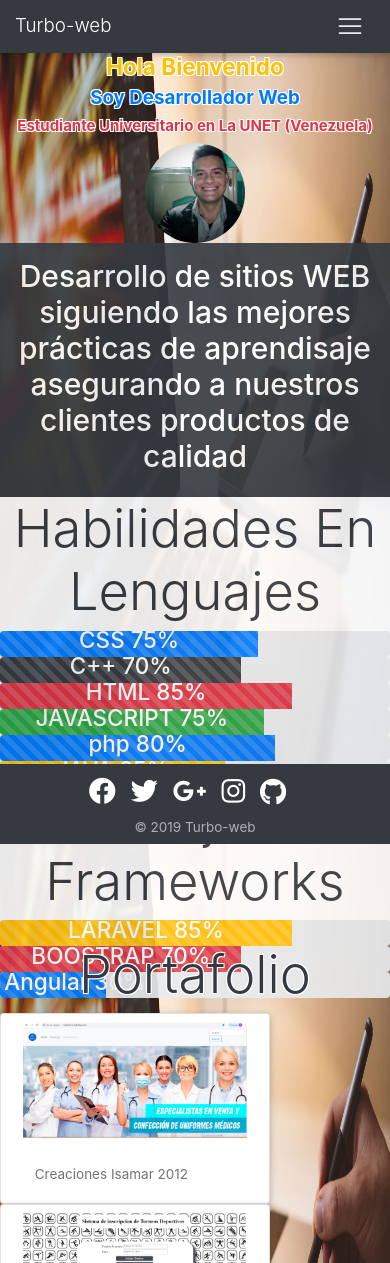
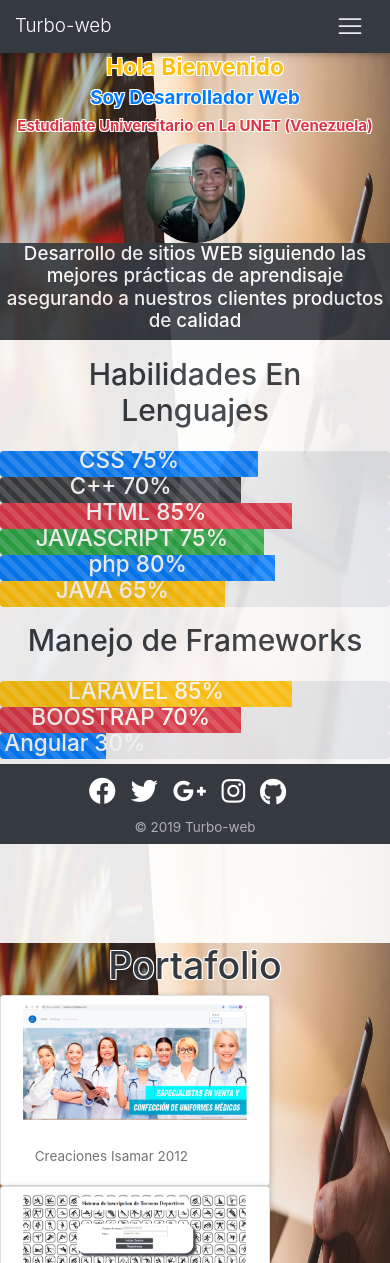
Before and after one commit to Alexanderwags/web_personal, a plain HTML site: page index.html in a window 390 px wide. Shown: the top 1263 px of the page. Drawn offline with nearby package versions, Linux system fonts and the light colour scheme.

Commit message:
version movil ajustes

```diff
--- a/index.html
+++ b/index.html
@@ -97,13 +97,19 @@
 
         </div>
         <div class="d-block d-md-none">
-           <h4>Desarrollo de  sitios WEB siguiendo las mejores prácticas de aprendisaje asegurando a nuestros clientes productos de calidad</h4>
+           <h5 class="w3-animate-zoom" style="color: white;">Desarrollo de  sitios WEB siguiendo las mejores prácticas de aprendisaje asegurando a nuestros clientes productos de calidad</h5>
 
         </div>
 
       </div>
     </div>
-      <h3 class="text-dark display-4 w3-animate-zoom">Habilidades En Lenguajes</h3>
+    <div class="container-fluid ">
+
+      <div class="row ">
+      <h3 class="text-center text-dark d-none  d-md-block col-md-12 display-4 w3-animate-zoom ">Habilidades En Lenguajes</h3>
+       <h1 class="text-center text-dark d-block d-sm-none col-12   w3-animate-zoom">Habilidades En Lenguajes</h1>
+    </div>
+  </div>
 
         <div class="progress" style="height:26px">
          <div class="progress-bar progress-bar-striped active w3-animate-zoom bg-primary" id="CSS" role="progressbar" aria-valuenow="30" aria-valuemin="30" aria-valuemax="100" style="width: 10%;" >
@@ -139,9 +145,13 @@
          </div>
        </div>
 
+  <div class="container-fluid ">
+      <div class="row ">
 
-
-    <h3 class="text-dark display-4 w3-animate-zoom">Manejo de Frameworks</h3>
+    <h3 class="text-center text-dark d-none d-md-block col-md-12 display-4 w3-animate-zoom">Manejo de Frameworks</h3>
+    <h1 class="text-center text-dark d-block d-sm-none col-12  w3-animate-zoom">Manejo de Frameworks</h1>
+    </div>
+  </div>
         <div class="progress" style="height:26px">
          <div class="progress-bar progress-bar-striped active w3-animate-zoom bg-warning" id="LARAVEL" role="progressbar" aria-valuenow="30" aria-valuemin="30" aria-valuemax="100" style="width: 10%;" >
            <h4>LARAVEL 85%</h4>
@@ -172,19 +182,19 @@
 
             <h1 class="text-center display-2 text-dark  d-none d-md-block f col-md-12 w3-animate-zoom" >Portafolio</h1>
 
-            <h1 class="text-center display-4 text-dark  d-block d-md-none col-md-12 w3-animate-zoom" >Portafolio</h1>
+            <h1 class="text-center  text-dark  d-block d-md-none col-md-12 w3-animate-zoom" >Portafolio</h1>
 
         </div>
         <div class="row">
 
-          <div class="card col-md-4" style="width: 18rem;">
+          <div class="card col-md-12" style="width: 18rem;">
     <a href="http://ojoblanco.5gbfree.com/"><img class="card-img-top" src="imagenes/creaciones.png" alt="Card image cap"></a>
     <div class="card-body">
       <p class="card-text">Creaciones Isamar 2012 </p>
     </div>
   </div>
 
-          <div class="card col-md-4" style="width: 18rem;">
+          <div class="card col-md-12" style="width: 18rem;">
     <a href="https://creacionesisamar2012.000webhostapp.com/"><img class="card-img-top" src="imagenes/sistemas-deportivos.png" alt="Card image cap"></a>
     <div class="card-body">
       <p class="card-text">sistemas deportivos</p>
@@ -192,7 +202,7 @@
   </div>
 
 
- <div class="card col-md-4" style="width: 18rem;">
+ <div class="card col-md-12" style="width: 18rem;">
     <img class="card-img-top" src="imagenes/proximamente.jpg" alt="Card image cap">
     <div class="card-body">
       <p class="card-text">Some quick example text to build on the card title and make up the bulk of the card's content.</p>
```
